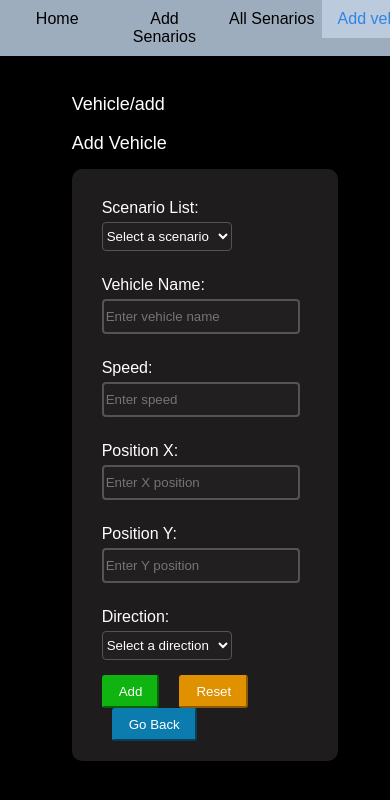
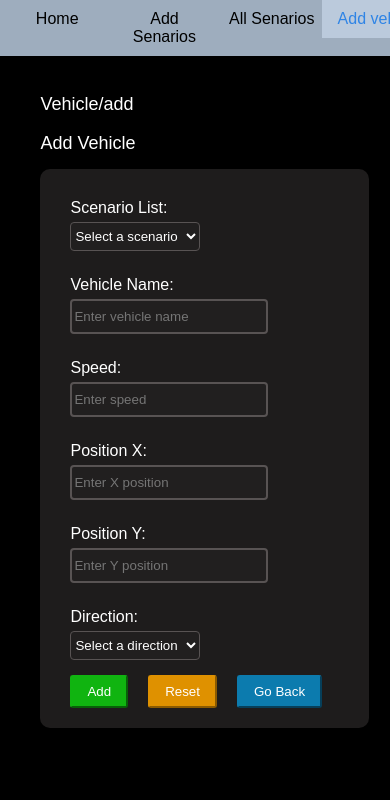
Before and after one commit to rajeshg0ud/appxxproject, a React (Create React App) app: page /Addvehicle in a window 390 px wide. Shown: the top 800 px of the page. Built offline with nearby package versions, Linux system fonts and the light colour scheme; data requests are answered from the project's data file.

Commit message:
Update AddSenarios.css

```diff
--- a/src/components/AddSenarios.css
+++ b/src/components/AddSenarios.css
@@ -115,7 +115,7 @@ button {
   }
 
   .form-container {
-    width: 58vw;
+    width: 74vw;
     background-color: rgb(30, 28, 28);
     padding: 20px;
     border-radius: 10px;
```
